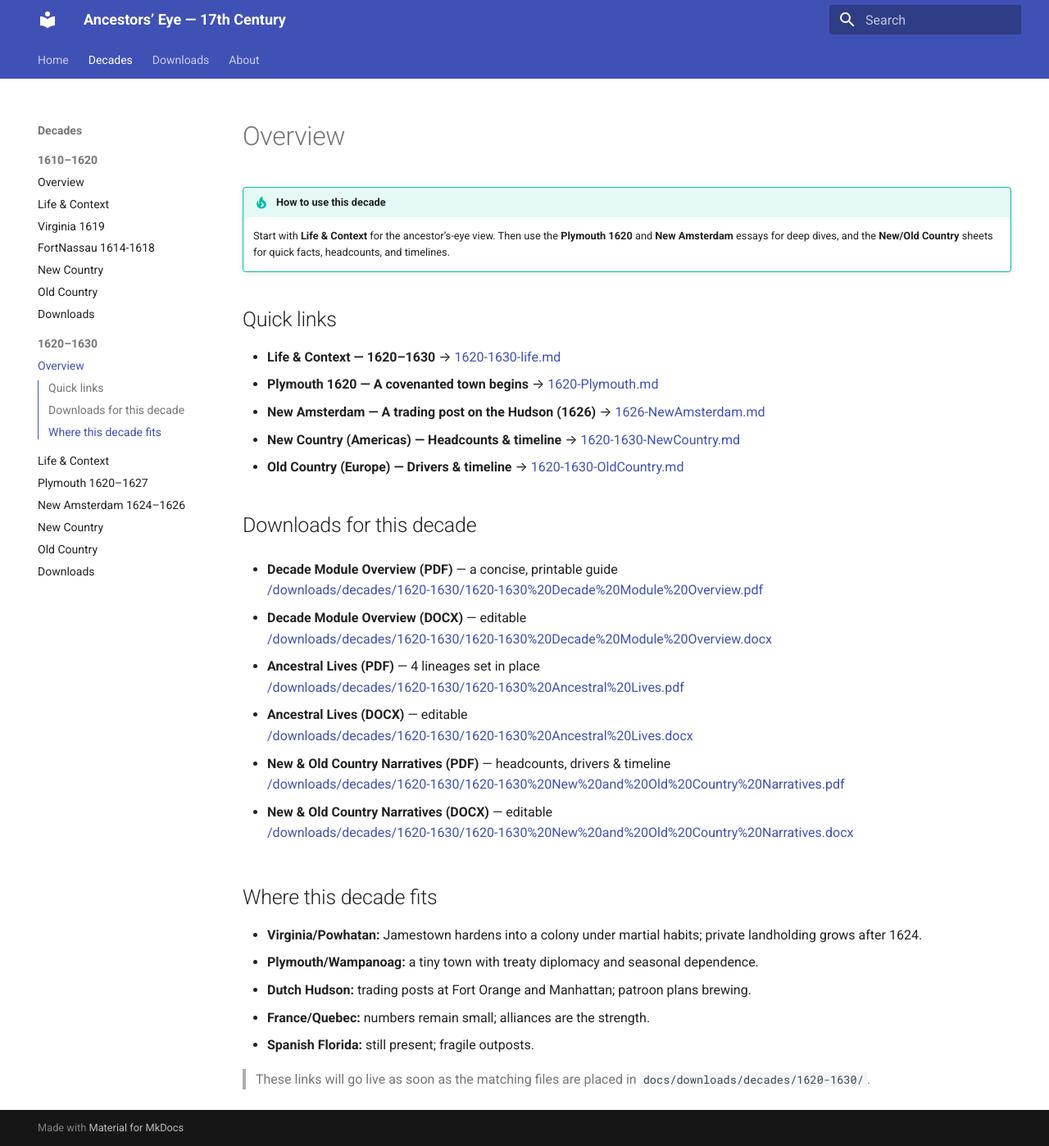
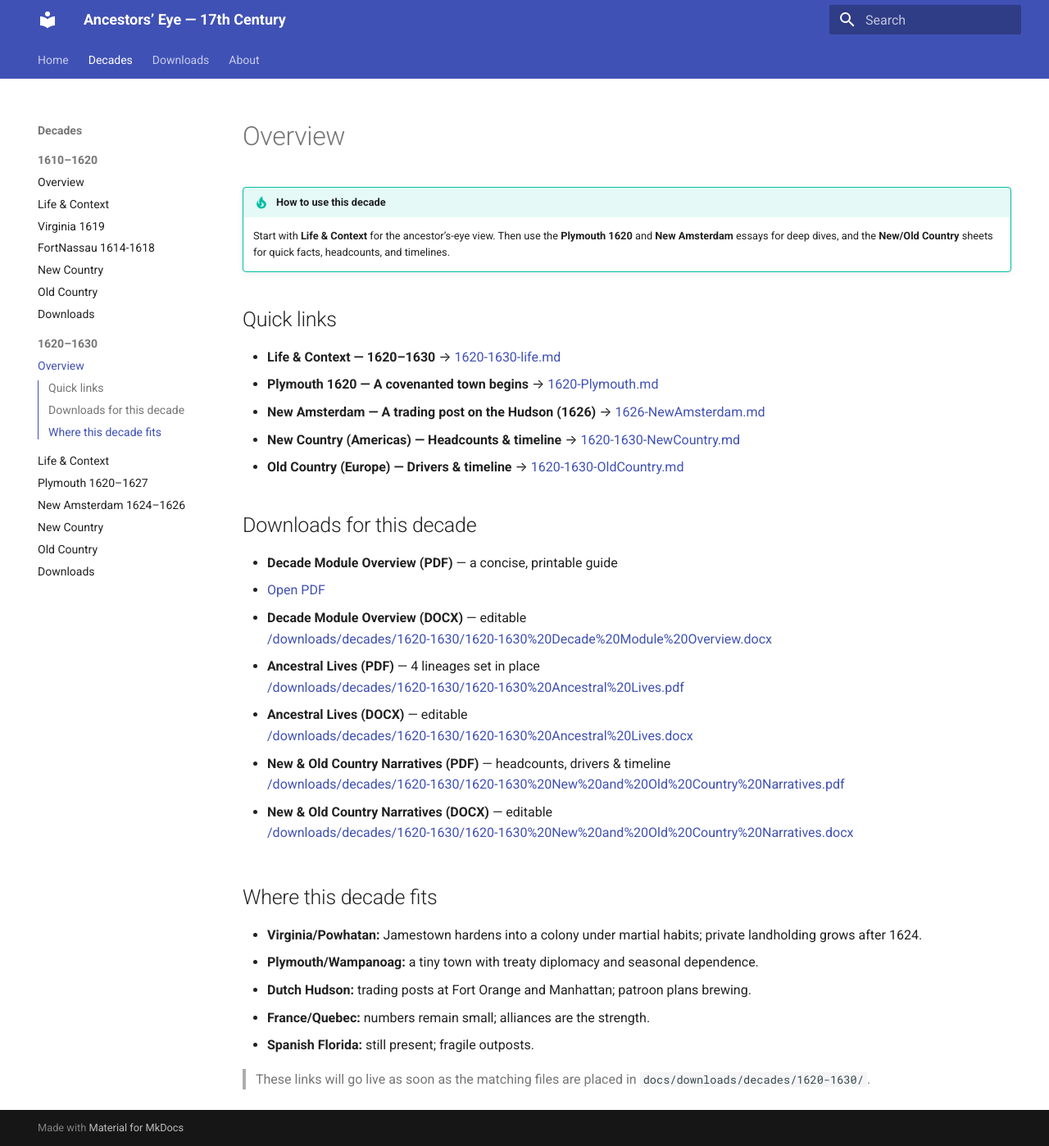
Before and after one commit to BillWorstell/WorstellWitnessWaybackMachine, an MkDocs documentation site: the page built from docs/decades/1620-1630/1620-1630.md, in a window 1280 px wide and 1398 px high. Shown: the whole window at 82% size. Built offline with MkDocs 1.6.1 and Material for MkDocs 9.7.7, drawn with Linux system fonts in a browser that asks for light colours.

Commit message:
Update 1620-1630.md

```diff
--- a/docs/decades/1620-1630/1620-1630.md
+++ b/docs/decades/1620-1630/1620-1630.md
@@ -14,7 +14,7 @@
 ## Downloads for this decade
 
 - **Decade Module Overview (PDF)** — a concise, printable guide
-  [/downloads/decades/1620-1630/1620-1630%20Decade%20Module%20Overview.pdf](/downloads/decades/1620-1630/1620-1630%20Decade%20Module%20Overview.pdf)
+- [Open PDF](/downloads/decades/1620-1630/1620-1630%20Decade%20Module%20Overview.pdf)
 
 - **Decade Module Overview (DOCX)** — editable
   [/downloads/decades/1620-1630/1620-1630%20Decade%20Module%20Overview.docx](/downloads/decades/1620-1630/1620-1630%20Decade%20Module%20Overview.docx)
```
